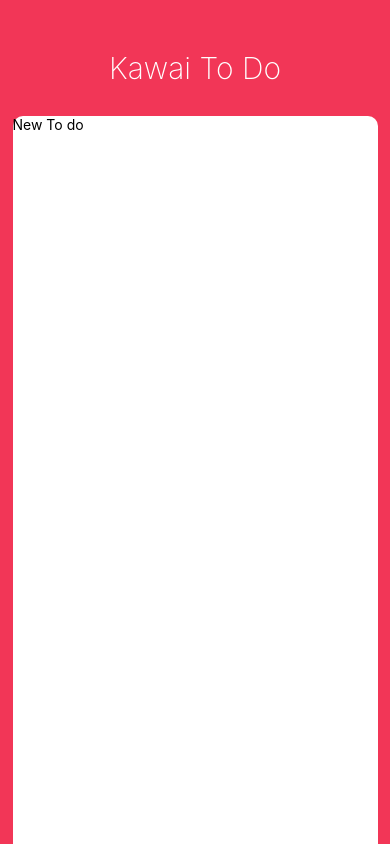
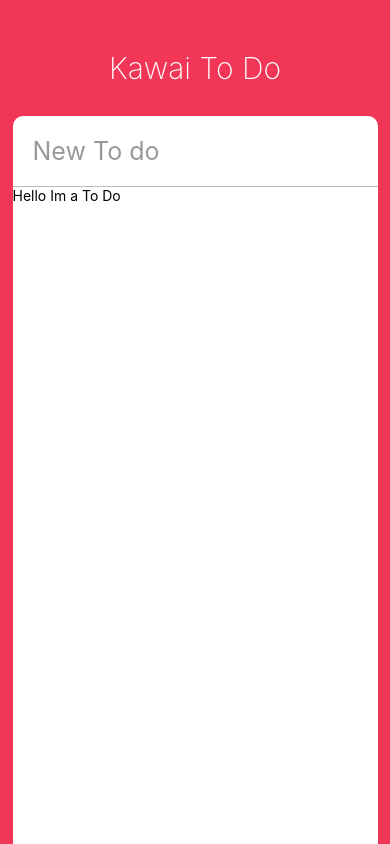
Before and after one commit to khseok1060/kawai-todo, a React Native app: screen / in a window 390 px wide. Built offline with nearby package versions, Linux system fonts and the light colour scheme.

Commit message:
Coding the UI part 2 Input and To Do Component

```diff
--- a/App.js
+++ b/App.js
@@ -6,23 +6,47 @@
   StatusBar,
   TextInput,
   Dimensions,
-  Platform
+  Platform,
+  ScrollView
 } from "react-native";
+import ToDo from "./ToDo";
 
 const { height, width } = Dimensions.get("window");
 
 export default class App extends React.Component {
+  state = {
+    newTodo: ""
+  };
+
   render() {
+    const { newToDo } = this.state;
     return (
       <View style={styles.container}>
         <StatusBar barStyle="light-content" />
         <Text style={styles.title}>Kawai To Do</Text>
         <View style={styles.card}>
-          <TextInput style={styles.input} placeholder={"New To do"} />
+          <TextInput
+            style={styles.input}
+            placeholder={"New To do"}
+            value={newToDo}
+            onChangeText={this._controlNewToDo}
+            placeholderTextColor={"#999"}
+            returnKeyType={"done"}
+            autoCorrect={false}
+          />
+          <ScrollView>
+            <ToDo />
+          </ScrollView>
         </View>
       </View>
     );
   }
+
+  _controlNewToDo = text => {
+    this.setState({
+      newToDo: text
+    });
+  };
 }
 
 const styles = StyleSheet.create({
@@ -58,5 +82,11 @@
         elevation: 3
       }
     })
+  },
+  input: {
+    padding: 20,
+    borderBottomColor: "#bbb",
+    borderBottomWidth: 1,
+    fontSize: 25
   }
 });
--- /dev/null
+++ b/ToDo.js
@@ -0,0 +1,14 @@
+import React, { Component } from "react";
+import { View, Text, TouchableOpacity, StyleSheet } from "react-native";
+
+export default class ToDo extends Component {
+  render() {
+    return (
+      <View>
+        <Text>Hello Im a To Do</Text>
+      </View>
+    );
+  }
+}
+
+const Styles = StyleSheet.create({});
```
